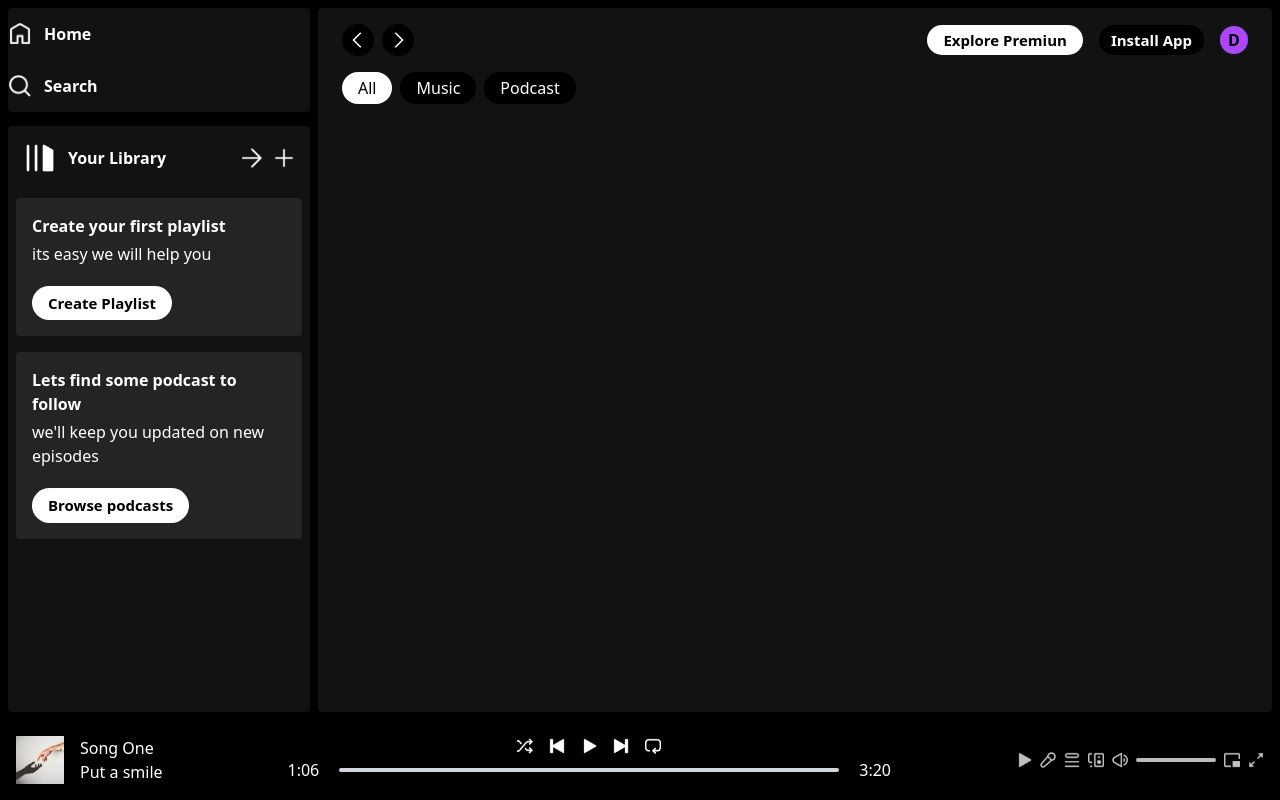
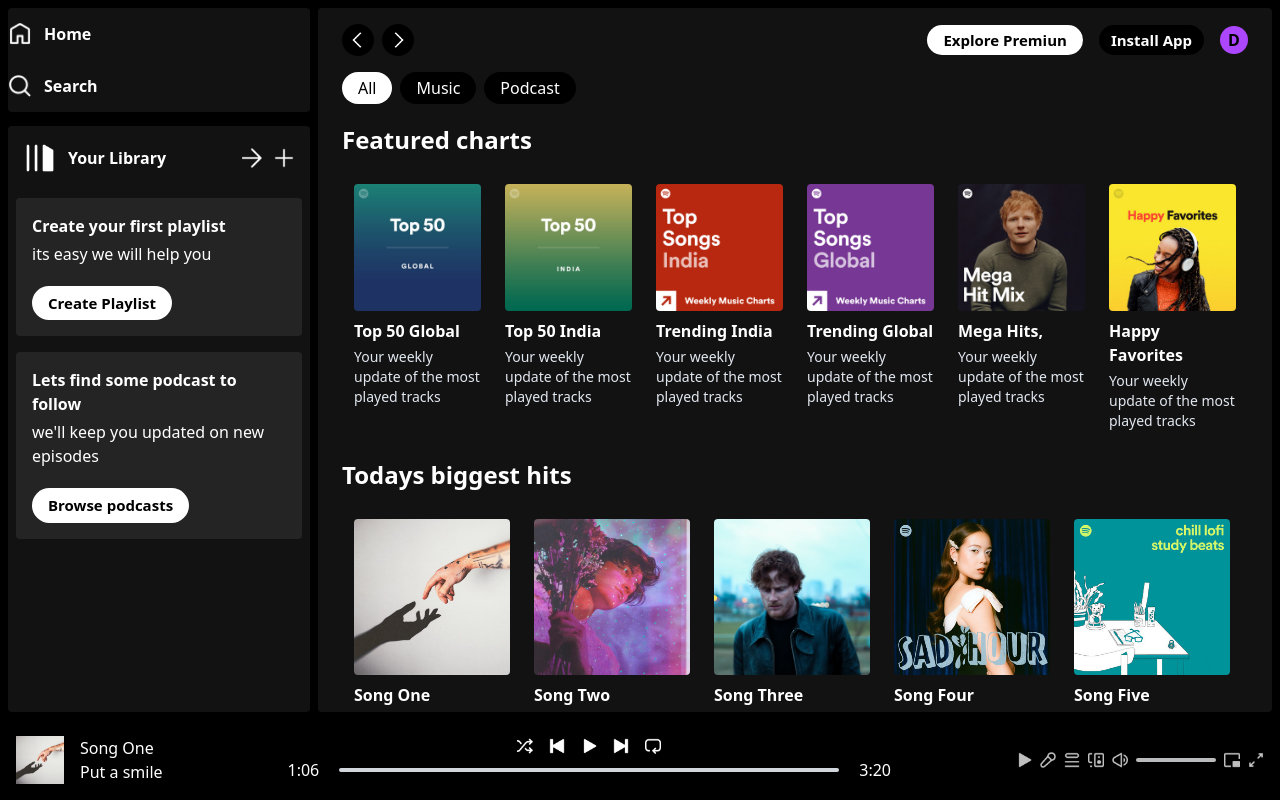
Before and after one commit to hlakokabelo/spotify-clone, a React (Vite) app: page / in a window 1280 px wide. Built offline with nearby package versions, Linux system fonts and the light colour scheme.

Commit message:
added Album & song components

```diff
--- /dev/null
+++ b/src/components/Albumitem.jsx
@@ -0,0 +1,16 @@
+import React from 'react'
+import { useNavigate } from 'react-router-dom'
+
+const Albumitem = ({image,name,desc,id}) => {
+
+    const navigate = useNavigate();
+  return (
+    <div onClick={()=>navigate(`/album/${id}`)} className='min-w[180px] p-2 px-3 rounded cursor-pointer hover:bg-[#ffffff26]'>
+      <img className='rounded'src={image} alt="" />
+      <p className="font-bold mt-2 mb-1">{name}</p>
+      <p className="text-slate-200 text-sm">{desc}</p>
+    </div>
+  )
+}
+
+export default Albumitem
--- a/src/components/DisplayHome.jsx
+++ b/src/components/DisplayHome.jsx
@@ -1,12 +1,34 @@
 import React from 'react'
 import Navbar from './Navbar'
+import { albumsData, songsData } from '../assets/assets'
+import Albumitem from './Albumitem'
+import SongItems from './SongItems'
 
 const DisplayHome = () => {
-  return (
-    <>
-      <Navbar/>
-    </>
-  )
+    return (
+        <>
+            <Navbar />
+            <div className="mb-4">
+                <h1 className="my-5 font-bold text-2xl">Featured charts</h1>
+                <div className="flex overflow-auto">
+                    {albumsData.map((item, index) => (
+                        <Albumitem key={index} image={item.image} name={item.name} desc={item.desc} id={item.id} />
+                    ))}
+                </div>
+
+            </div>
+
+            <div className="mb-4">
+                <h1 className="my-5 font-bold text-2xl">Todays biggest hits</h1>
+                <div className="flex overflow-auto">
+                    {songsData.map((item, index) => (
+                        <SongItems key={index} image={item.image} name={item.name} desc={item.desc} id={item.id} />
+                    ))}
+                </div>
+
+            </div>
+        </>
+    )
 }
 
 export default DisplayHome
--- /dev/null
+++ b/src/components/SongItems.jsx
@@ -0,0 +1,13 @@
+import React from 'react'
+
+const SongItems = ({image,name,desc,id}) => {
+  return (
+    <div className='min-w-45 p-2 px-3 rounded cursor-pointer hover:bg-[#ffffff26]'>
+      <img className='rounded' src={image} alt="" />
+      <p className="font-bold mt-2 mb-1">{name}</p>
+      <p className="text-slate-200 text-sm">{desc}</p>
+    </div>
+  )
+}
+
+export default SongItems
--- a/src/index.css
+++ b/src/index.css
@@ -1 +1,5 @@
 @import "tailwindcss";
+
+::-webkit-scrollbar{
+    display: none;
+}
```
Also changed, not shown: src/components/DisplayAlbum.jsx (added).
